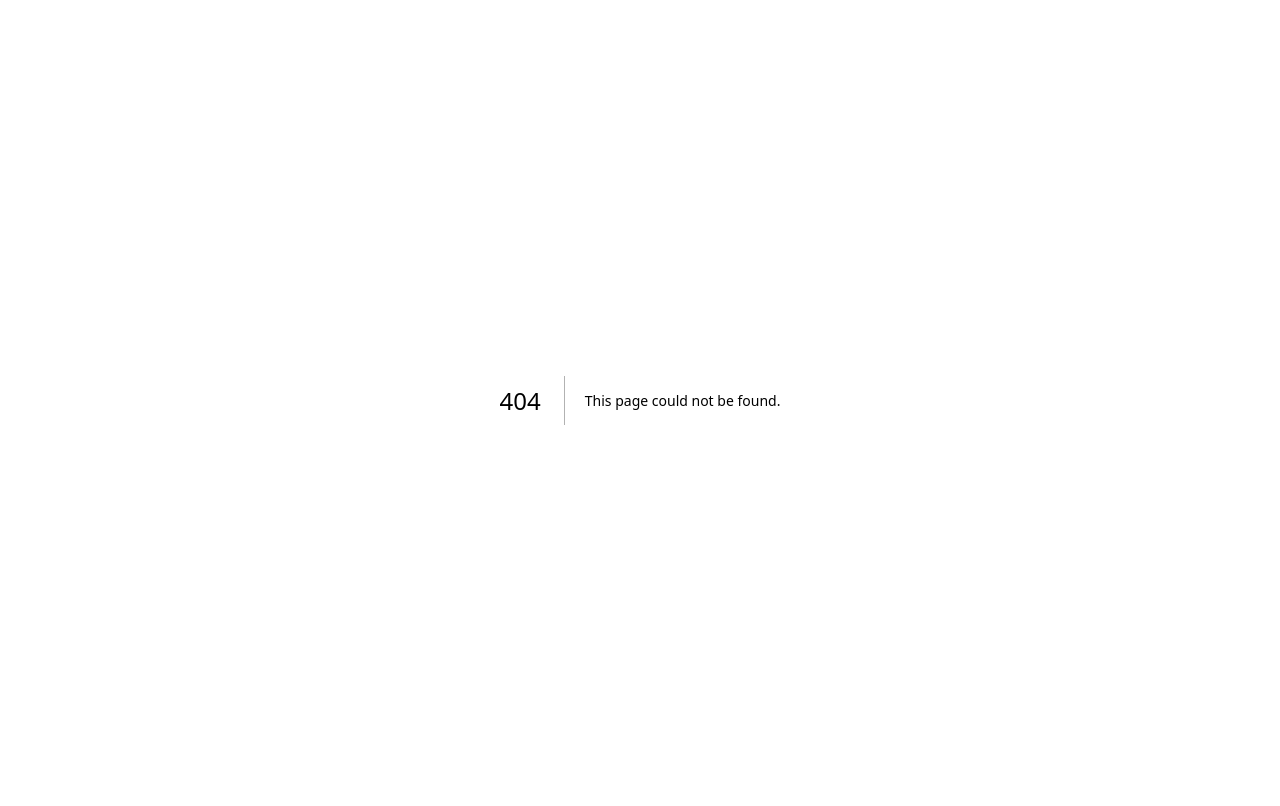
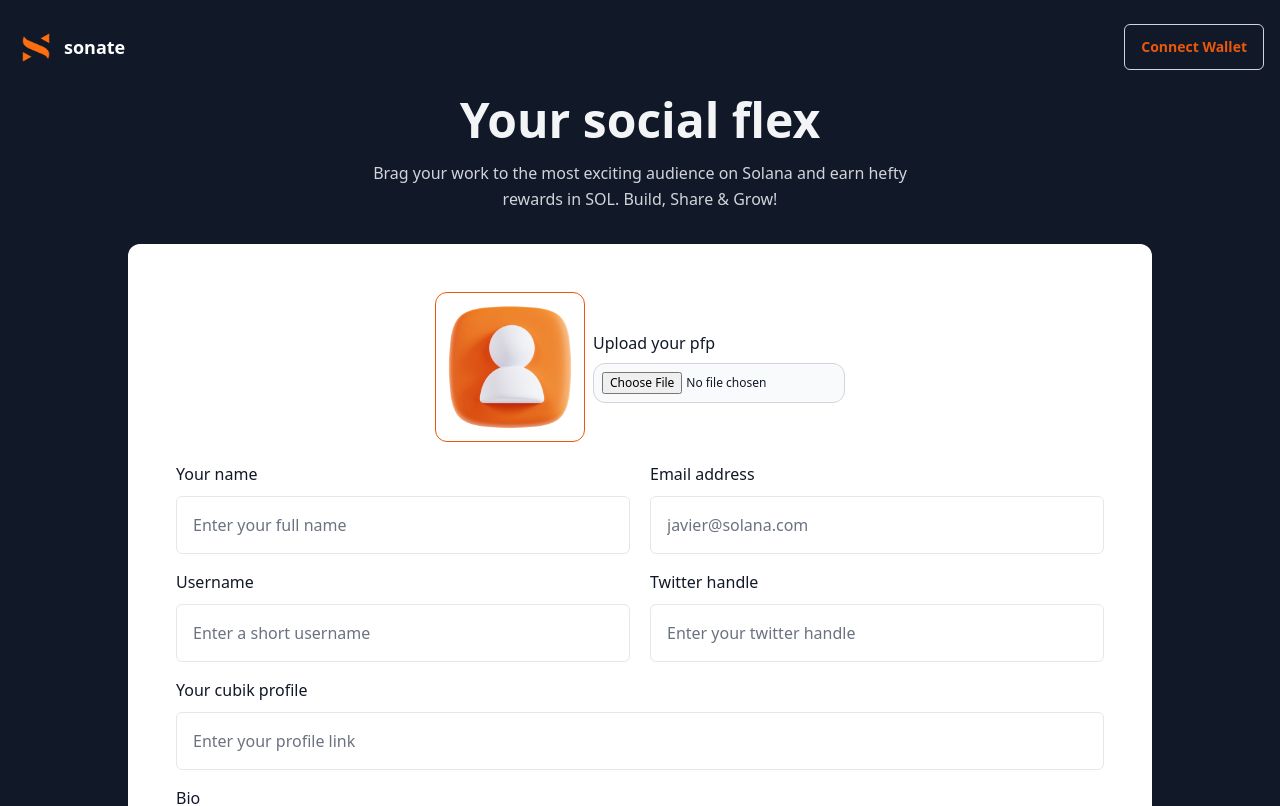
Before and after one commit to neel-ds/sonate, a Next.js app: page /create in a window 1280 px wide. Before the commit this address had no page. Shown: the top 806 px of the page. Built offline with nearby package versions, Linux system fonts and the light colour scheme.

Commit message:
style: create views of account form

```diff
--- /dev/null
+++ b/src/components/Form.tsx
@@ -0,0 +1,153 @@
+import Image from "next/image";
+import { useState } from "react";
+
+export default function Form() {
+  const [image, setImage] = useState("");
+  return (
+    <section className="py-10 bg-gray-900 sm:py-16 lg:py-24">
+      <div className="px-4 mx-auto sm:px-6 lg:px-8 max-w-7xl">
+        <div className="max-w-2xl mx-auto text-center">
+          <h2 className="text-3xl font-bold leading-tight text-gray-100 sm:text-4xl lg:text-5xl">
+            Your social flex
+          </h2>
+          <p className="max-w-xl mx-auto mt-4 text-gray-300 leading-relaxed">
+            Brag your work to the most exciting audience on Solana and earn
+            hefty rewards in SOL. Build, Share & Grow!
+          </p>
+        </div>
+        <div className="max-w-5xl mx-auto mt-6 sm:mt-8">
+          <div className="mt-6 overflow-hidden bg-white rounded-xl">
+            <div className="px-6 py-12 sm:p-12">
+              <form action="#" method="POST">
+                <div className="flex justify-center mb-5">
+                  <div className="flex flex-row items-center space-x-2">
+                    <Image
+                      className="mx-auto rounded-xl border border-orange-600"
+                      src={image !== "" ? image : "/profile.png"}
+                      alt="profile"
+                      width={150}
+                      height={150}
+                    />
+                    <div className="flex flex-col space-y-2">
+                      <label className="text-base font-medium text-gray-900">
+                        Upload your pfp
+                      </label>
+                      <input
+                        className="p-2 text-xs text-gray-900 border border-gray-300 rounded-xl cursor-pointer bg-gray-50 focus:outline-none"
+                        id="image"
+                        name="image"
+                        type="file"
+                        accept={"image/*"}
+                        required
+                      ></input>
+                    </div>
+                  </div>
+                </div>
+                <div className="grid grid-cols-1 sm:grid-cols-2 gap-x-5 gap-y-4">
+                  <div>
+                    <label className="text-base font-medium text-gray-900">
+                      {" "}
+                      Your name{" "}
+                    </label>
+                    <div className="mt-2.5 relative">
+                      <input
+                        type="text"
+                        name=""
+                        id=""
+                        placeholder="Enter your full name"
+                        className="w-full px-4 py-4 text-black placeholder-gray-500 transition-all duration-200 bg-white border border-gray-200 rounded-md focus:outline-none focus:border-orange-600 caret-orange-600"
+                      />
+                    </div>
+                  </div>
+                  <div>
+                    <label className="text-base font-medium text-gray-900">
+                      {" "}
+                      Email address{" "}
+                    </label>
+                    <div className="mt-2.5 relative">
+                      <input
+                        type="email"
+                        name=""
+                        id=""
+                        placeholder="javier@solana.com"
+                        className="w-full px-4 py-4 text-black placeholder-gray-500 transition-all duration-200 bg-white border border-gray-200 rounded-md focus:outline-none focus:border-orange-600 caret-orange-600"
+                      />
+                    </div>
+                  </div>
+                  <div>
+                    <label className="text-base font-medium text-gray-900">
+                      {" "}
+                      Username{" "}
+                    </label>
+                    <div className="mt-2.5 relative">
+                      <input
+                        type="text"
+                        name=""
+                        id=""
+                        placeholder="Enter a short username"
+                        className="w-full px-4 py-4 text-black placeholder-gray-500 transition-all duration-200 bg-white border border-gray-200 rounded-md focus:outline-none focus:border-orange-600 caret-orange-600"
+                      />
+                    </div>
+                  </div>
+                  <div>
+                    <label className="text-base font-medium text-gray-900">
+                      {" "}
+                      Twitter handle{" "}
+                    </label>
+                    <div className="mt-2.5 relative">
+                      <input
+                        type="text"
+                        name=""
+                        id=""
+                        placeholder="Enter your twitter handle"
+                        className="w-full px-4 py-4 text-black placeholder-gray-500 transition-all duration-200 bg-white border border-gray-200 rounded-md focus:outline-none focus:border-orange-600 caret-orange-600"
+                      />
+                    </div>
+                  </div>
+                  <div className="sm:col-span-2">
+                    <label className="text-base font-medium text-gray-900">
+                      {" "}
+                      Your cubik profile{" "}
+                    </label>
+                    <div className="mt-2.5 relative">
+                    <input
+                        type="text"
+                        name=""
+                        id=""
+                        placeholder="Enter your profile link"
+                        className="w-full px-4 py-4 text-black placeholder-gray-500 transition-all duration-200 bg-white border border-gray-200 rounded-md focus:outline-none focus:border-orange-600 caret-orange-600"
+                      />
+                    </div>
+                  </div>
+                  <div className="sm:col-span-2">
+                    <label className="text-base font-medium text-gray-900">
+                      {" "}
+                      Bio{" "}
+                    </label>
+                    <div className="mt-2.5 relative">
+                      <textarea
+                        name=""
+                        id=""
+                        placeholder="Be unique, short and pitch yourself"
+                        className="w-full px-4 py-2 text-black placeholder-gray-500 transition-all duration-200 bg-white border border-gray-200 rounded-md resize-y focus:outline-none focus:border-orange-600 caret-orange-600"
+                        rows={4}
+                      ></textarea>
+                    </div>
+                  </div>
+                  <div className="sm:col-span-2">
+                    <button
+                      type="submit"
+                      className="inline-flex items-center justify-center w-full px-4 py-4 mt-2 text-base font-semibold text-white transition-all duration-200 bg-orange-600 border border-transparent rounded-md focus:outline-none hover:bg-orange-700 focus:bg-orange-700"
+                    >
+                      Create
+                    </button>
+                  </div>
+                </div>
+              </form>
+            </div>
+          </div>
+        </div>
+      </div>
+    </section>
+  );
+}
--- /dev/null
+++ b/src/components/Header.tsx
@@ -0,0 +1,49 @@
+import Image from "next/image"
+import Link from "next/link"
+
+export default function Header() {
+  return (
+    <nav className="absolute justify-between w-[100%] py-6 mb-12 md:mb-20 bg-transparent z-50">
+        <div className="container px-4 mx-auto">
+          <div className="flex items-center">
+            <Link className="hidden lg:inline-block text-lg font-bold" href="/">
+              <Image
+                className="h-10"
+                src="/sonate.png"
+                alt=""
+                height={60}
+                width={40}
+              />
+            </Link>
+            <Link className="inline-block lg:hidden text-lg font-bold" href="/">
+              <Image
+                className="h-10"
+                src="/sonate.png"
+                alt=""
+                height={60}
+                width={40}
+              />
+            </Link>
+            <ul className="hidden lg:flex ml-2 lg:w-auto lg:space-x-14 items-center">
+              <li>
+                <p className="inline-block text-lg text-white hover:text-orange-500 font-semibold">
+                  sonate
+                </p>
+              </li>
+            </ul>
+            <div className="hidden lg:block ml-auto">
+              <div className="flex items-center">
+                <a
+                  className="relative group inline-block py-3 px-4 text-sm font-semibold text-orange-600 hover:text-white border border-gray-300 rounded-md overflow-hidden transition duration-300"
+                  href="#"
+                >
+                  <div className="absolute top-0 right-full w-full h-full bg-orange-600 transform group-hover:translate-x-full group-hover:scale-102 transition duration-500"></div>
+                  <span className="relative">Connect Wallet</span>
+                </a>
+              </div>
+            </div>
+          </div>
+        </div>
+      </nav>
+  )
+}
--- a/src/views/hero.tsx
+++ b/src/components/Hero.tsx
@@ -151,7 +151,7 @@ export default function Hero() {
                 <div className="sm:flex items-center">
                   <a
                     className="relative group inline-block w-full sm:w-auto py-4 px-6 text-white font-semibold bg-orange-600 rounded-md overflow-hidden"
-                    href="#"
+                    href="/create"
                   >
                     <div className="absolute top-0 right-full w-full h-full bg-gray-900 transform group-hover:translate-x-full group-hover:scale-102 transition duration-500"></div>
                     <div className="relative flex items-center justify-center">
--- a/src/pages/api/hello.ts
+++ /dev/null
@@ -1,13 +0,0 @@
-// Next.js API route support: https://nextjs.org/docs/api-routes/introduction
-import type { NextApiRequest, NextApiResponse } from 'next'
-
-type Data = {
-  name: string
-}
-
-export default function handler(
-  req: NextApiRequest,
-  res: NextApiResponse<Data>
-) {
-  res.status(200).json({ name: 'John Doe' })
-}
--- /dev/null
+++ b/src/pages/create.tsx
@@ -0,0 +1,11 @@
+import Form from "@/components/Form"
+import Header from "@/components/Header"
+
+export default function create() {
+  return (
+    <>
+    <Header />
+    <Form />
+    </>
+  )
+}
--- a/src/pages/index.tsx
+++ b/src/pages/index.tsx
@@ -1,5 +1,5 @@
 import Head from "next/head";
-import Hero from "@/views/hero";
+import Hero from "@/components/Hero";
 
 export default function Home() {
   return (
```
Also changed, not shown: public/profile.png (added).
